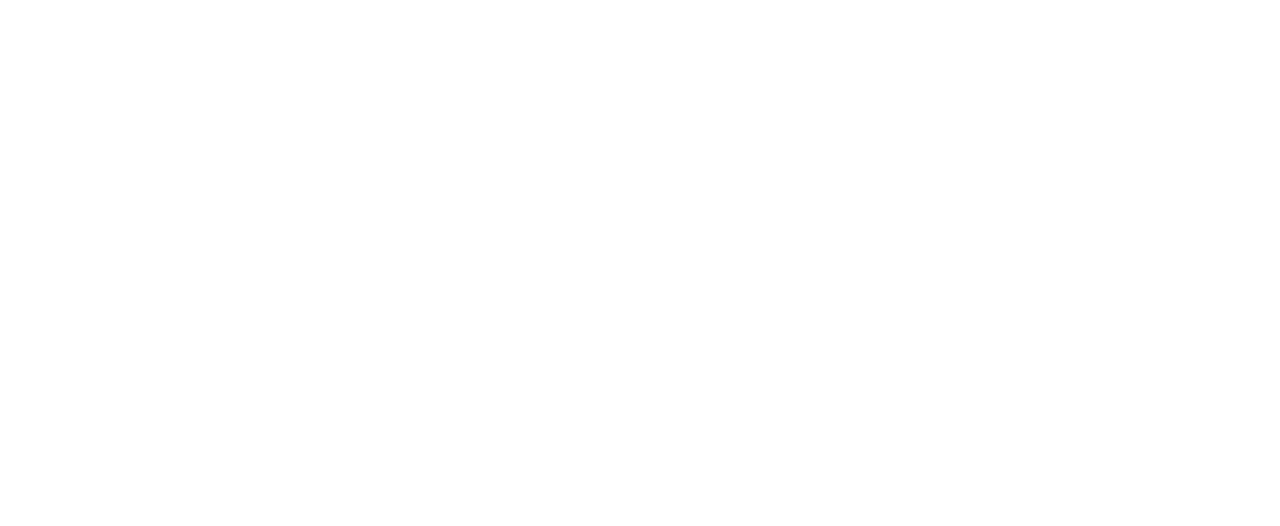
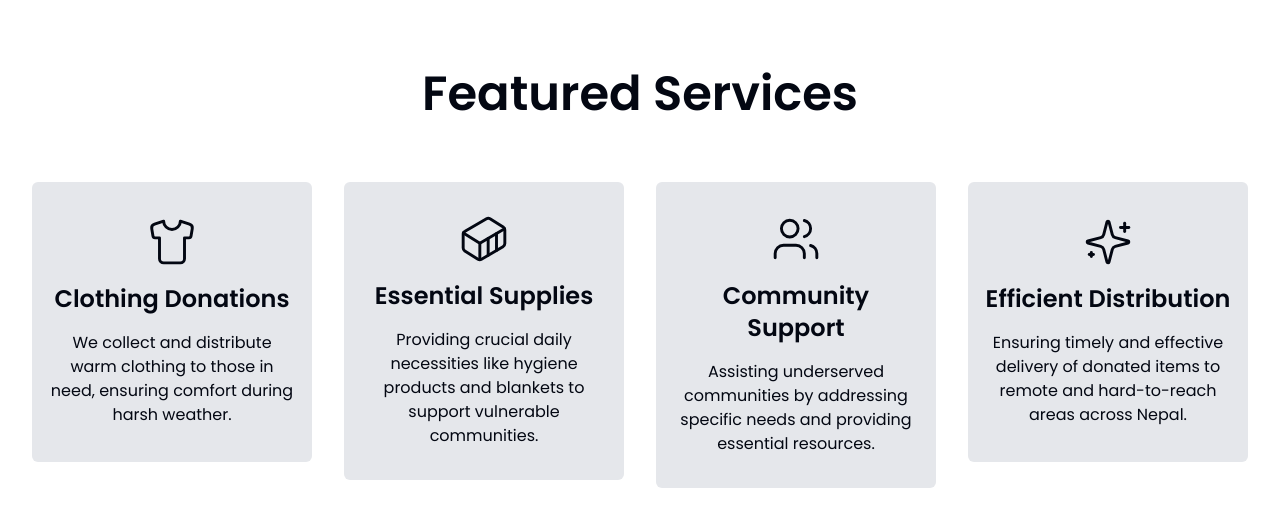
Before and after one commit to nishanbudhathoki2266/nyano-nepal, a Next.js app: page / in a window 1280 px wide. Shown: the part 1330-1856 px from the top of the page. Before the commit the page ends 1248 px from the top, so only its background shows below. Built offline with nearby package versions, Linux system fonts and the light colour scheme.

Commit message:
feat(services-page): add services section

```diff
--- a/src/app/page.tsx
+++ b/src/app/page.tsx
@@ -6,14 +6,20 @@
 import GridContainer from "@/components/ui/containers/GridContainer";
 import about from "@/content/About";
 import hero from "@/content/Hero";
+import services from "@/content/Services";
 import stats from "@/content/Stats";
 import Image from "next/image";
 import React from "react";
+import ServicesCard from "@/components/ui/common/ServicesCard";
 
 const Home = () => {
   return (
-    <Container size="sm">
-      <main className="col-span-full min-h-screen flex flex-col justify-center items-start gap-4 py-6 lg:py-8">
+    <>
+      <main className="pt-6 pb-8">
+        <Container
+          size="sm"
+          className="col-span-full min-h-[90dvh] flex flex-col justify-center items-start gap-4"
+        >
           <Heading isHero>{hero.title}</Heading>
           <Description className="max-w-6xl">{hero.description}</Description>
           <Button size="xl" className="mt-2">
@@ -29,9 +35,11 @@
               />
             ))}
           </GridContainer>
+        </Container>
       </main>
 
-      <section className="py-6 lg:py-8">
+      <section className="py-8 lg:py-20 bg-gray-200">
+        <Container size="sm">
           <GridContainer>
             <div className="flex flex-col justify-center items-start gap-4 col-span-full xl:col-span-4">
               <Heading>{about.title}</Heading>
@@ -56,8 +64,28 @@
               </figure>
             ))}
           </GridContainer>
+        </Container>
       </section>
+
+      <section className="py-8 lg:py-20">
+        <Container size="sm">
+          <GridContainer>
+            <Heading className="col-span-full text-center mb-8">
+              {services.title}
+            </Heading>
+
+            {services.services.map((service) => (
+              <ServicesCard
+                key={service.id}
+                icon={<service.icon />}
+                title={service.title}
+                description={service.description}
+              />
+            ))}
+          </GridContainer>
         </Container>
+      </section>
+    </>
   );
 };
 
--- /dev/null
+++ b/src/components/ui/common/ServicesCard.tsx
@@ -0,0 +1,20 @@
+import React from "react";
+import Description from "./Description";
+
+interface ServicesCardProps {
+  icon: React.ReactElement;
+  title: string;
+  description: string;
+}
+
+const ServicesCard = ({ icon, title, description }: ServicesCardProps) => {
+  return (
+    <div className="bg-gray-200 xl:aspect-square cursor-crosshair hover:scale-[1.02] transition-transform duration-200 ease-in-out text-center col-span-full md:col-span-2 flex flex-col items-center justify-center gap-4 lg:col-span-3 px-4 py-8 rounded-md">
+      {React.cloneElement(icon, { size: 50, strokeWidth: 1.4 })}
+      <h2 className="text-2xl font-semibold">{title}</h2>
+      <Description className="lg:!text-base">{description}</Description>
+    </div>
+  );
+};
+
+export default ServicesCard;
--- a/src/components/ui/common/StatsCard.tsx
+++ b/src/components/ui/common/StatsCard.tsx
@@ -8,7 +8,7 @@
 
 const StatsCard = ({ stat, description }: StatsCardProps) => {
   return (
-    <div className="bg-gray-200 col-span-full md:col-span-2 flex flex-col justify-center gap-2 lg:col-span-3 px-4 py-8 rounded-md">
+    <div className="bg-gray-200 col-span-full md:col-span-2 flex flex-col justify-center gap-2 lg:col-span-3 px-4 py-8 rounded-md cursor-crosshair hover:scale-[1.02] transition-transform duration-200 ">
       <h2 className="text-3xl font-medium">{stat}</h2>
       <Description>{description}</Description>
     </div>
--- a/src/components/ui/containers/GridContainer.tsx
+++ b/src/components/ui/containers/GridContainer.tsx
@@ -1,3 +1,4 @@
+import { cn } from "@/lib/utils";
 import React from "react";
 
 interface GridContainerProps {
@@ -8,7 +9,10 @@
 const GridContainer = ({ children, className = "" }: GridContainerProps) => {
   return (
     <div
-      className={`mx-4 grid grid-cols-4 gap-6 lg:mx-0 lg:grid-cols-12 lg:gap-8  ${className}`}
+      className={cn(
+        "mx-4 grid grid-cols-4 gap-8 lg:mx-0 lg:grid-cols-12",
+        className
+      )}
     >
       {children}
     </div>
--- /dev/null
+++ b/src/content/Services.ts
@@ -0,0 +1,39 @@
+import { ContainerIcon, Shirt, Sparkles, Users } from "lucide-react";
+
+const services = {
+  title: "Featured Services",
+  description:
+    "Nyano Nepal is a platform dedicated to transforming lives in Nepal by collecting and distributing surplus clothing and essentials. Our mission is to provide warmth and hope to those in need. Join us in making a meaningful impact through community donations.",
+  services: [
+    {
+      id: 1,
+      icon: Shirt,
+      title: "Clothing Donations",
+      description:
+        "We collect and distribute warm clothing to those in need, ensuring comfort during harsh weather.",
+    },
+    {
+      id: 2,
+      icon: ContainerIcon,
+      title: "Essential Supplies",
+      description:
+        "Providing crucial daily necessities like hygiene products and blankets to support vulnerable communities.",
+    },
+    {
+      id: 3,
+      icon: Users,
+      title: "Community Support",
+      description:
+        "Assisting underserved communities by addressing specific needs and providing essential resources.",
+    },
+    {
+      id: 4,
+      icon: Sparkles,
+      title: "Efficient Distribution",
+      description:
+        "Ensuring timely and effective delivery of donated items to remote and hard-to-reach areas across Nepal.",
+    },
+  ],
+};
+
+export default services;
```
Lines whose indentation alone changed are shown as unchanged.
